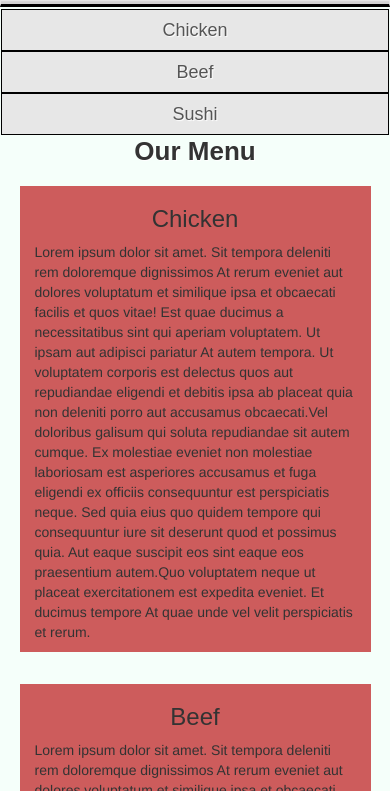
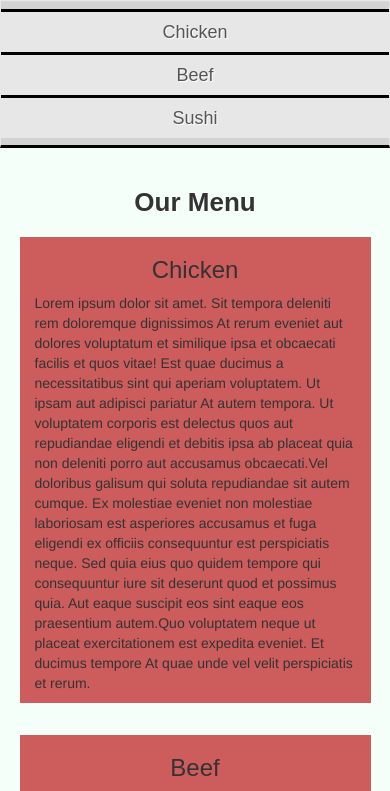
Before and after one commit to lizzy-sc/module3-solution, a plain HTML site: page index.html in a window 390 px wide. Both pictures are taken after a click on the button "Toggle navigation". Shown: the part 53-844 px from the top of the page. Drawn offline with Linux system fonts and the light colour scheme; a web font is replaced by a local one.

Commit message:
Dropdown revision.

```diff
--- a/css/styles.css
+++ b/css/styles.css
@@ -8,7 +8,7 @@ body {
 	border-radius: 0;
 	border-top: 3px solid black;
 	border-bottom: 3px solid black;
-	height: 60px;
+
 }
 a {
 	font-family: 'Mochiy Pop One', sans-serif;
@@ -60,28 +60,33 @@ h3 {
 	padding: 5px 10px 5px 10px;
 }
 
-.navbar-header button.nabar-toggle, .navbar-header .icon-bar {
+/*.navbar-header button.nabar-toggle, */
+.navbar-header .icon-bar {
 	border: 1px solid #CD5C5C;
-
 }
 
 
 li a {
 	font-size: 18px;
 	text-algin: center;
-	border: 1px solid black;
+	background-color:#D3D3D3;
+	/*border: 3px solid black;*/
 }
+li:nth-child(1) a {
+	border-top: 3px solid black;
+	border-bottom: 3px solid black;
+}
+li:nth-child(2) a {
+	border-bottom: 3px solid black;
+}
+
 li a:hover{
 	ext-decoration: none;
 	text-shadow: 2px 2px 5px #CD5C5C;
 }
 
-@media (max-width: 767px) {
-	h2 {
-		margin-top: 110px;
-	}
-}
-
 a.end {
 	font-size: 14px;
-	padding-left: 0;}
+	padding-left: 0;
+	margin-bottom: 20px;
+}
```
